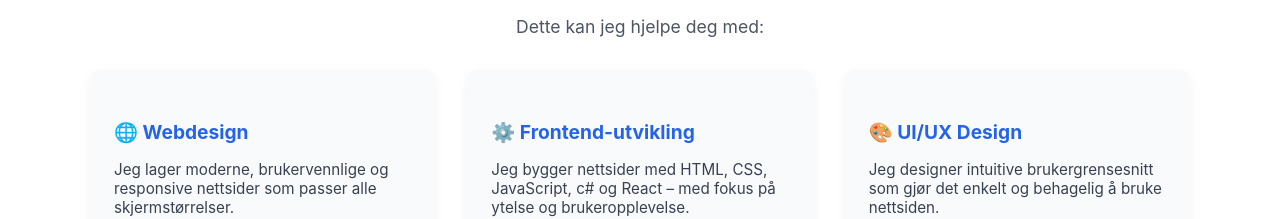
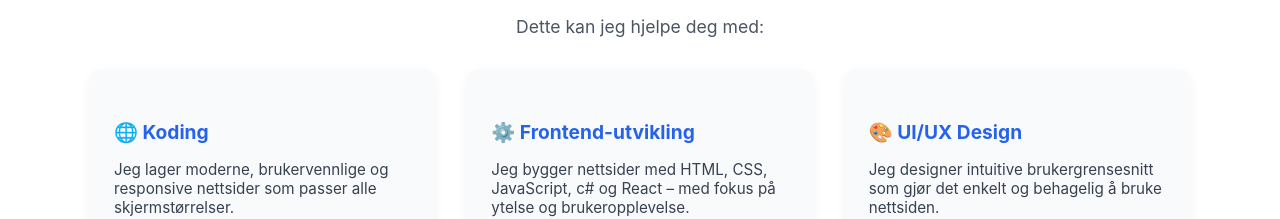
Before and after one commit to Odalopheim/Portfolio, a React (Create React App) app in the folder portfolio/: page / in a window 1280 px wide. Shown: the part 1128-1347 px from the top of the page. Built offline with nearby package versions, Linux system fonts and the light colour scheme; the HTML template or start-up script is replaced by a standard one.

Commit message:
endret på cv en

```diff
--- a/portfolio/src/Coponents/Hero/Hero.jsx
+++ b/portfolio/src/Coponents/Hero/Hero.jsx
@@ -33,7 +33,7 @@ const Hero = () => {
               GitHub
             </a>
             <a
-              href="cv_netside.pdf"
+              href="cv.pdf"
               download
               className="hero-button resume"
             >
--- a/portfolio/src/Coponents/Services/Services.jsx
+++ b/portfolio/src/Coponents/Services/Services.jsx
@@ -10,7 +10,7 @@ const Services = () => {
 
         <div className="services-grid">
           <div className="service-card">
-            <h3>🌐 Webdesign</h3>
+            <h3>🌐 Koding</h3>
             <p>
               Jeg lager moderne, brukervennlige og responsive nettsider som passer alle skjermstørrelser.
             </p>
```
Also changed, not shown: 2 other files (tests, documents, lock files or other folders).
